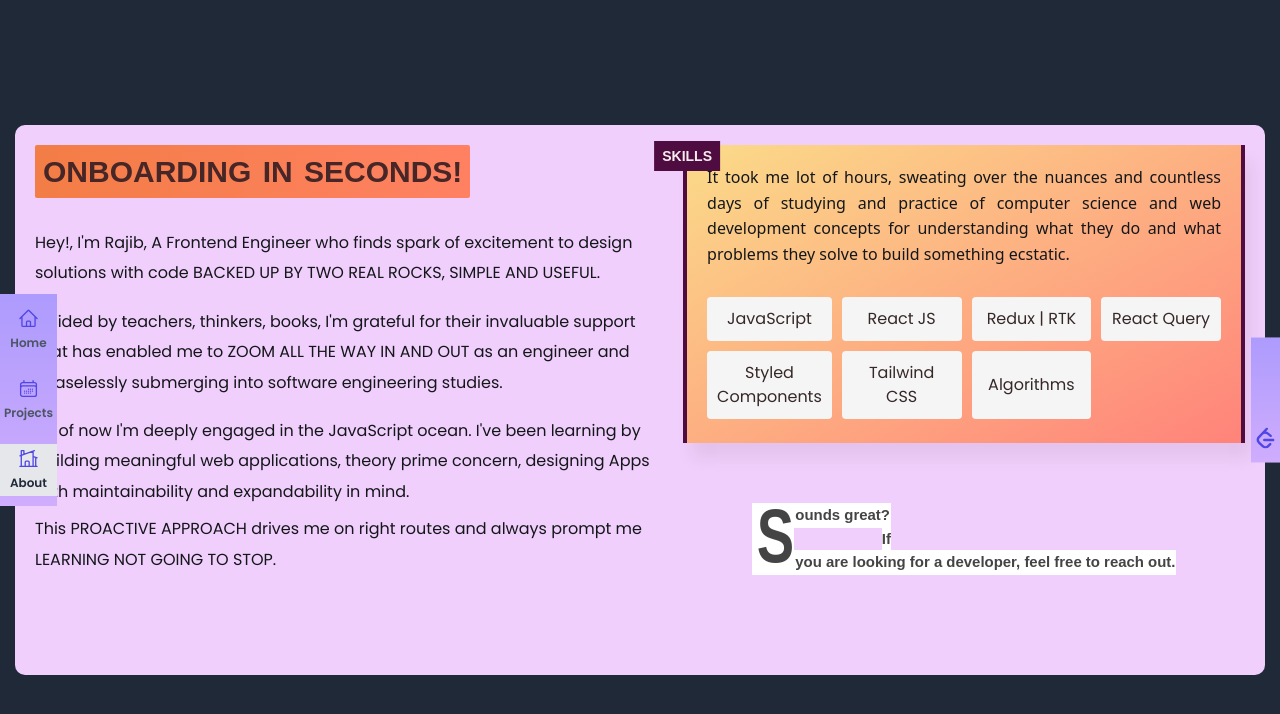
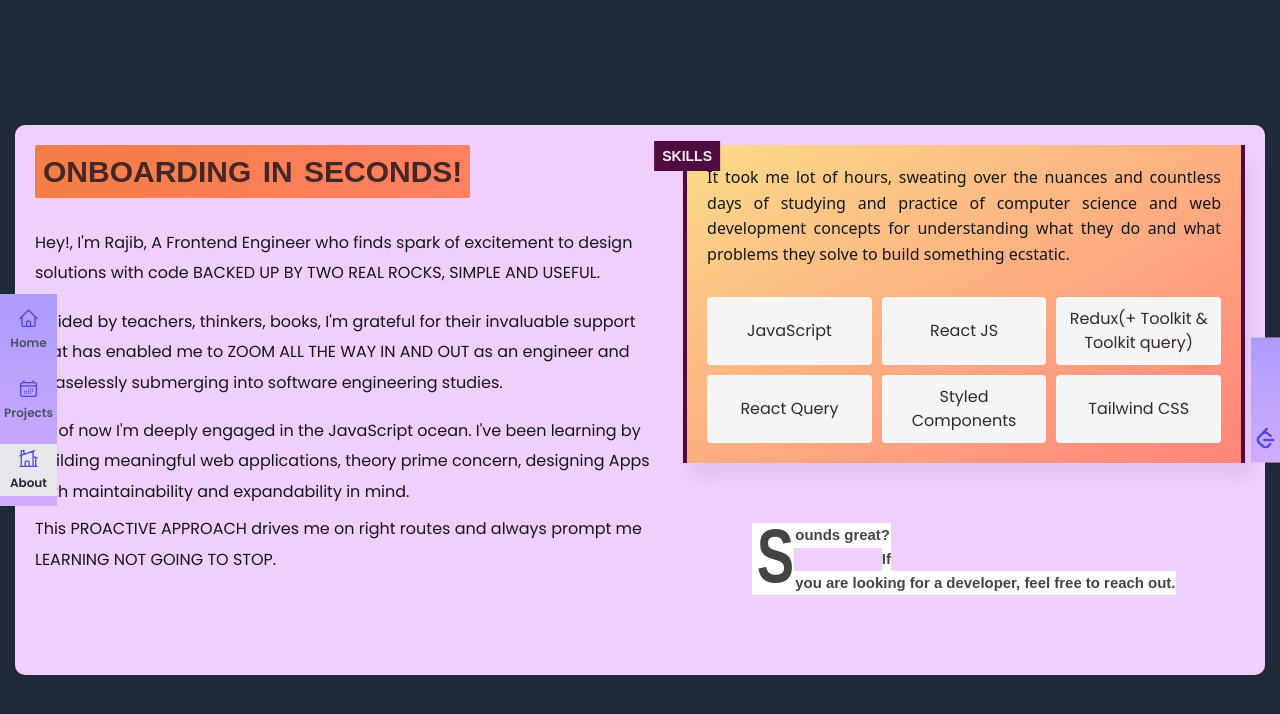
Before and after one commit to rajib18197/portfolio, a React (Vite) app: page /about in a window 1280 px wide. Shown: the top 714 px of the page. Built offline with nearby package versions, Linux system fonts and the light colour scheme; some icons are missing; a web font is replaced by a local one.

Commit message:
fixed some image issues

```diff
--- a/src/components/about/Skills.jsx
+++ b/src/components/about/Skills.jsx
@@ -62,7 +62,7 @@ const SkillIntro = styled.p`
 
 const ButtonContainer = styled.div`
   display: grid;
-  grid-template-columns: repeat(4, 1fr);
+  grid-template-columns: repeat(3, 1fr);
   gap: 1rem;
 `;
 
@@ -104,11 +104,10 @@ export default function Skills() {
       <ButtonContainer>
         <Button>JavaScript</Button>
         <Button>React JS</Button>
-        <Button>Redux | RTK</Button>
+        <Button>Redux(+ Toolkit & Toolkit query)</Button>
         <Button>React Query</Button>
         <Button>Styled Components</Button>
         <Button>Tailwind CSS</Button>
-        <Button>Algorithms</Button>
       </ButtonContainer>
     </Skill>
   );
```
